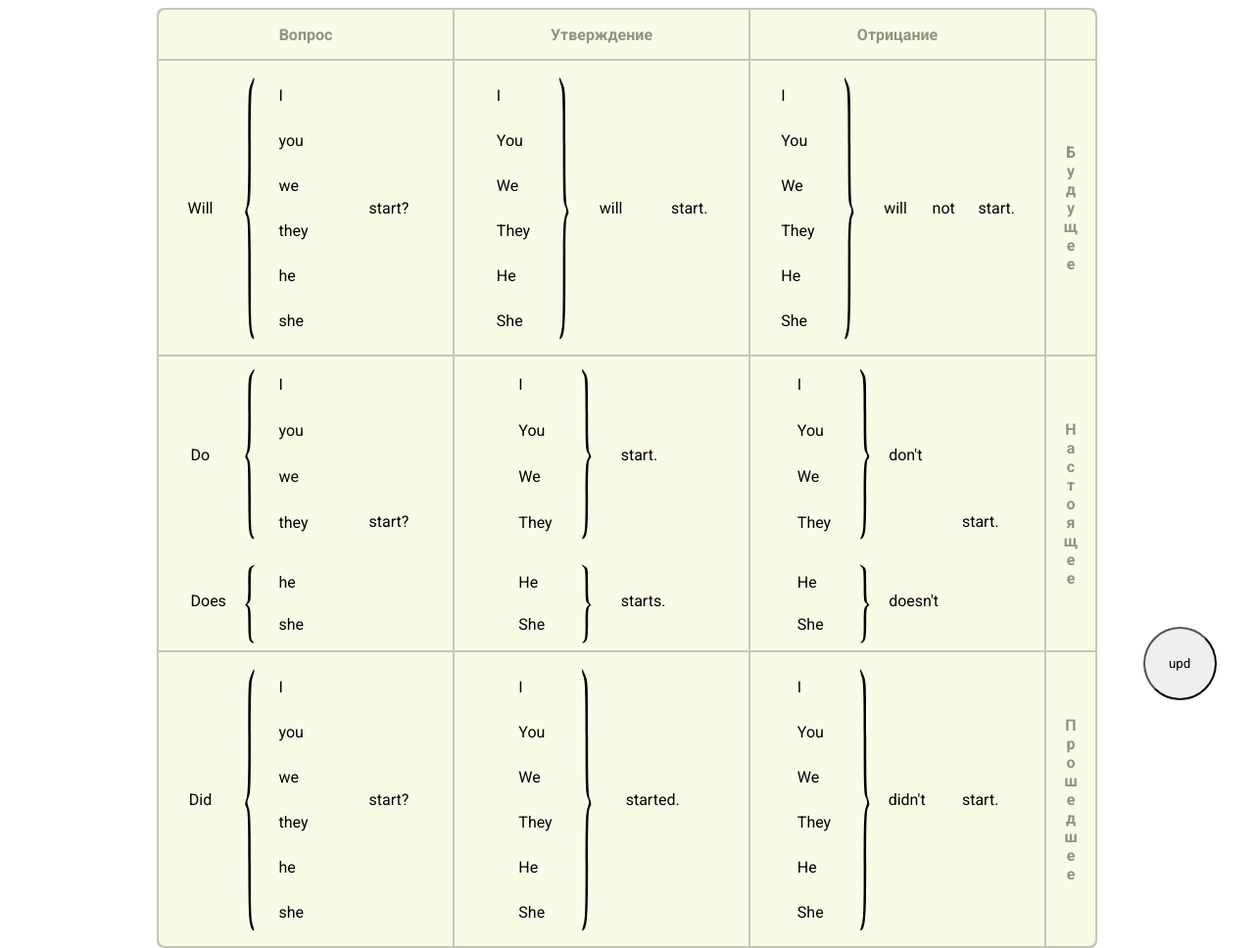
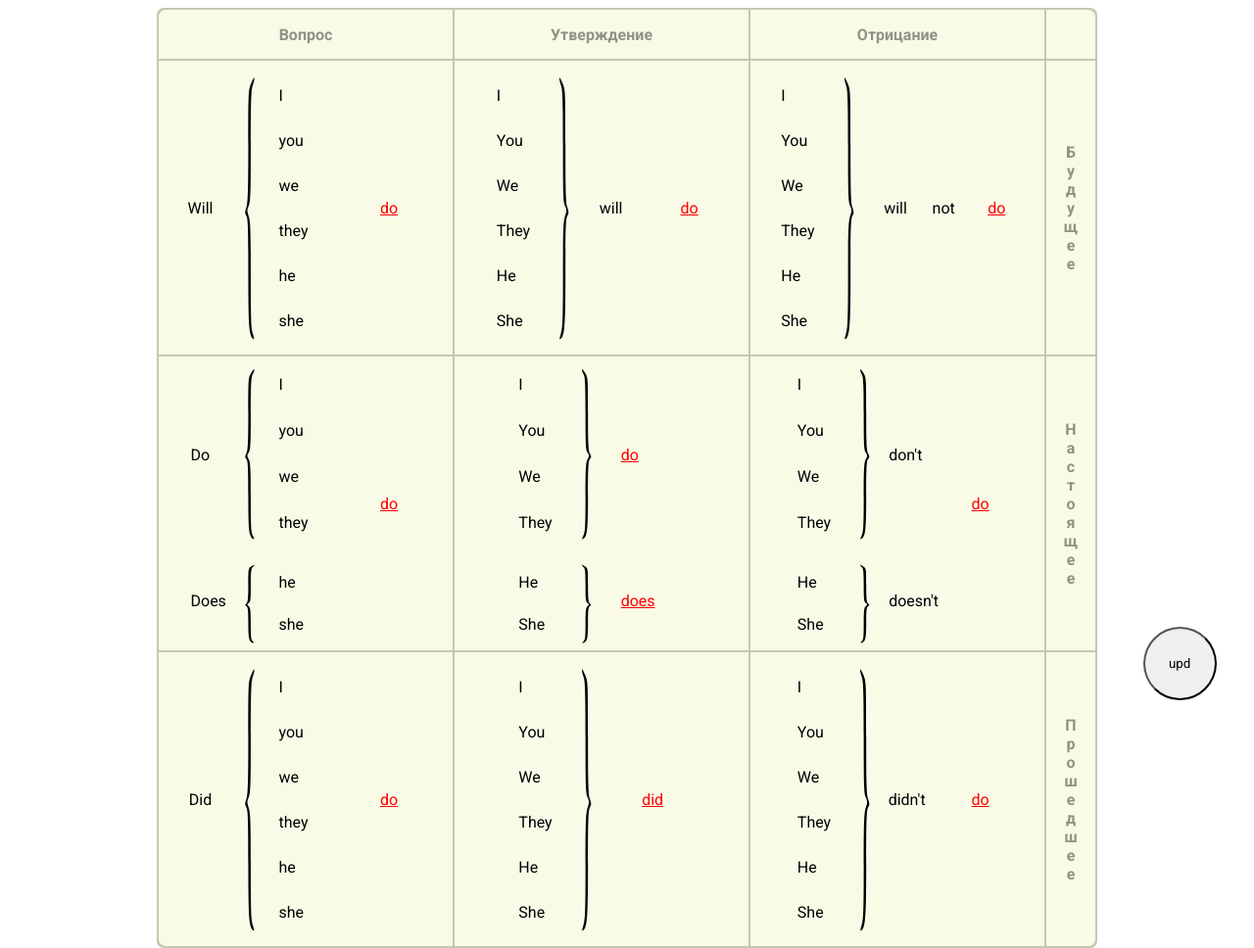
Before and after one commit to DocOrNotADoc/pr_p-r3, a plain HTML site: page src/index.html in a window 1280 px wide. Shown: the whole page at 98% size. Drawn offline with nearby package versions, Linux system fonts and the light colour scheme; files that its build step writes are made by us from their sources; files whose address does not match are found by name.

Commit message:
clickable words & some re-factoring

```diff
--- a/src/js/script.js
+++ b/src/js/script.js
@@ -4,84 +4,82 @@ const statesArray = [
     word: 'start',
     presentThird: 'starts',
     past: 'started',
-    classList: '',
+    classes: '',
     translateRus: 'начать'
   },
   {
     word: 'love',
     presentThird: 'loves',
     past: 'loved',
-    classList: '',
+    classes: '',
     translateRus: 'любить'
   },
   {
     word: 'have',
     presentThird: 'has',
     past: 'had',
-    classList: 'red',
+    classes: 'red',
     translateRus: 'иметь'
   },
   {
     word: 'do',
     presentThird: 'does',
     past: 'did',
-    classList: 'red',
+    classes: 'red',
     translateRus: 'делать'
   },
   {
     word: 'say',
     presentThird: 'says',
     past: 'sayd',
-    classList: 'red',
+    classes: 'red',
     translateRus: 'говорить'
   },
   {
     word: 'go',
     presentThird: 'goes',
     past: 'went',
-    classList: 'red',
+    classes: 'red',
     translateRus: 'идти'
   },
   {
     word: 'get',
     presentThird: 'gets',
     past: 'got',
-    classList: 'red',
+    classes: 'red',
     translateRus: 'получать'
   },
-  // {
-  //   word: 'make',
-  //   presentThird: 'makes',
-  //   past: 'made',
-  //   classList: 'red',
-  //   translateRus: 'сделать'
-  // },
-  // чтобы было i = 1-10
+  {
+    word: 'make',
+    presentThird: 'makes',
+    past: 'made',
+    classes: 'red',
+    translateRus: 'сделать'
+  },
   {
     word: 'know',
     presentThird: 'knows',
     past: 'knew',
-    classList: 'red',
+    classes: 'red',
     translateRus: 'знать'
   },
   {
     word: 'think',
     presentThird: 'thinks',
     past: 'thought',
-    classList: 'red',
+    classes: 'red',
     translateRus: 'думать'
   },
   {
     word: 'take',
     presentThird: 'takes',
     past: 'took',
-    classList: 'red',
+    classes: 'red',
     translateRus: 'брать'
   }
 ]
 // red - неправильный глагол
-
-updateWordBtn.addEventListener('click', (idx = 0) => {
+updateWord = () => {
   const futureQ = document.querySelector("#futureQ"),
   futureA = document.querySelector("#futureA"),
   futureN = document.querySelector("#futureN"),
@@ -92,26 +90,9 @@ updateWordBtn.addEventListener('click', (idx = 0) => {
   pastQ = document.querySelector("#pastQ"),
   pastA = document.querySelector("#pastA"),
   pastN = document.querySelector("#pastN"),
-    idx = Math.floor(Math.random() * 11);
-
-
-    // state.presentThird => чтобы манипулировать, надо перевести в класс. Затем:
-    // if (state.word.substr(-1) !== 'e') {
-    //   state.presentThird = `${testWord}es`;
-    // }
-    // state.presentThird = `${testWord}s`;
-    //
-    // if (state.classList === '') {
-    //   if (state.word.substr(-1) !== 'e') {
-    //     state.past = `${testWord}ed`;
-    //   }
-    //   state.past = `${testWord}d`;
-    // }
-
-  const state = statesArray[idx];
-
-
-  const irregularVerbsMainInTable = [futureQ, futureA, futureN, presentQ, presentAFirst, presentN],
+  idx = Math.floor(Math.random() * 11),
+  state = statesArray[idx],
+  irregularVerbsMainInTable = [futureQ, futureA, futureN, presentQ, presentAFirst, presentN],
   regularVerbsMainInTable = [...irregularVerbsMainInTable, pastQ, pastN],
   // allVerbsThirdInTable = [presentAThird],
   // regularVerbsPastInTable = [pastA],
@@ -119,26 +100,46 @@ updateWordBtn.addEventListener('click', (idx = 0) => {
   irregularVerbsPaint = [...irregularVerbsMainInTable, presentAThird, ...irregularVerbsPastInTable];
 
   paintWord = () => {
-      irregularVerbsPaint.forEach(item => item.className = state.classList);
+    irregularVerbsPaint.forEach(item => item.className = `clickable ${state.classes}`);
   }
 
-    if (state.classList === 'red') {
+  // state.presentThird => чтобы манипулировать, надо перевести в класс. Затем:
+  // if (state.word.substr(-1) !== 'e') {
+  //   state.presentThird = `${testWord}es`;
+  // }
+  // if (state.word.substr(-1) === 'e') {
+  //   state.presentThird = `${testWord}s`;
+  // }
+  //
+  // if (state.classes === '') {
+  //   if (state.word.substr(-1) !== 'e') {
+  //     state.past = `${testWord}ed`;
+  //   }
+  //   if (state.word.substr(-1) === 'e') {
+  //     state.past = `${testWord}d`;
+  //   }
+  // }
+
+  switch (state.classes) {
+    case  '':
       irregularVerbsMainInTable.forEach(item => item.textContent = state.word);
       presentAThird.textContent = state.presentThird;
       irregularVerbsPastInTable.forEach(item => item.textContent = state.past);
       paintWord();
-    }
-
-    if (state.classList === '') {
+      break;
+    case 'red':
       regularVerbsMainInTable.forEach(item => item.textContent = state.word);
       presentAThird.textContent = state.presentThird;
       pastA.textContent = state.past;
       paintWord();
+      break;
+    default:
+      console.log("Ooops...");
   }
+}
+updateWord();
 
+updateWordBtn.addEventListener('click', (e) => updateWord());
 
-  // 1. Проверить, надо ли зачёркивать слово перед указанием кто, если прошедшее время вопр. Форма. И надо ли заменять did на do в этом случае?(негатив)
-  // 2. Сделать стейт классом. Это оптимизирует код. И менять содержимое, беря из псевдо-АПИ.
-
-
-})
+// 4. Сделать по клику на глагол всплывающее мини окошко с переводом .popup
+// 5. При клике вне окошка и на крестик закрывать его
--- a/src/scss/style.scss
+++ b/src/scss/style.scss
@@ -180,5 +180,9 @@ ul {
 // .purple {
 //   color: purple;
 // }
+.clickable {
+  text-decoration: underline;
+  cursor: pointer;
+}
 
 @import './media';
```
Also changed, not shown: dist/js/script.js (+51 -50 lines), dist/css/style.min.css. Lines whose indentation alone changed are shown as unchanged.
